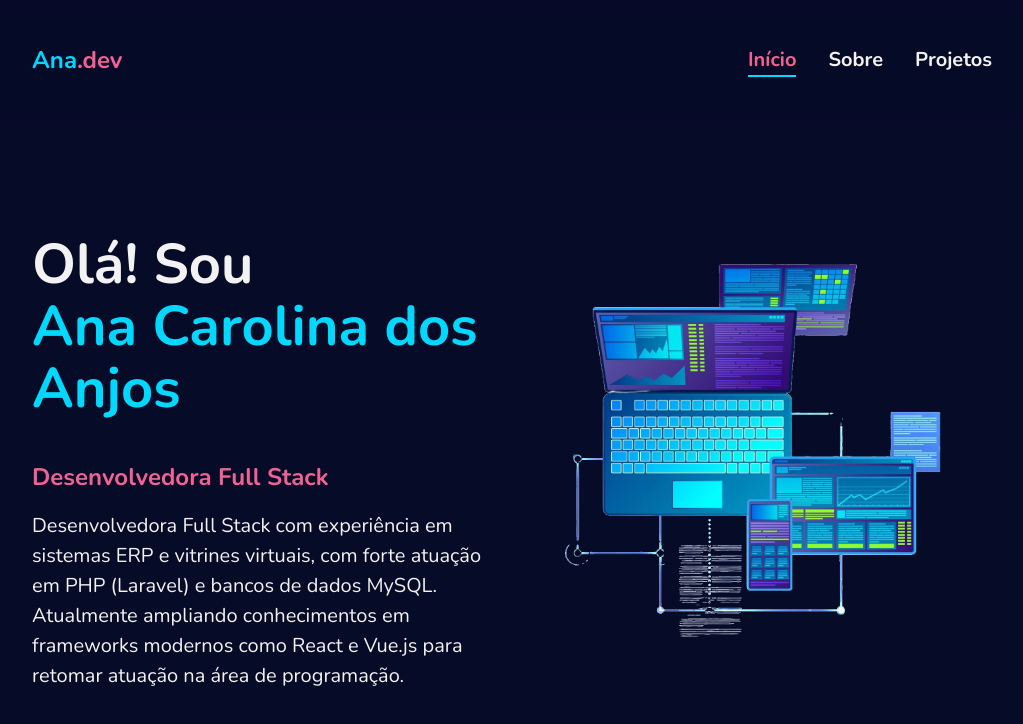
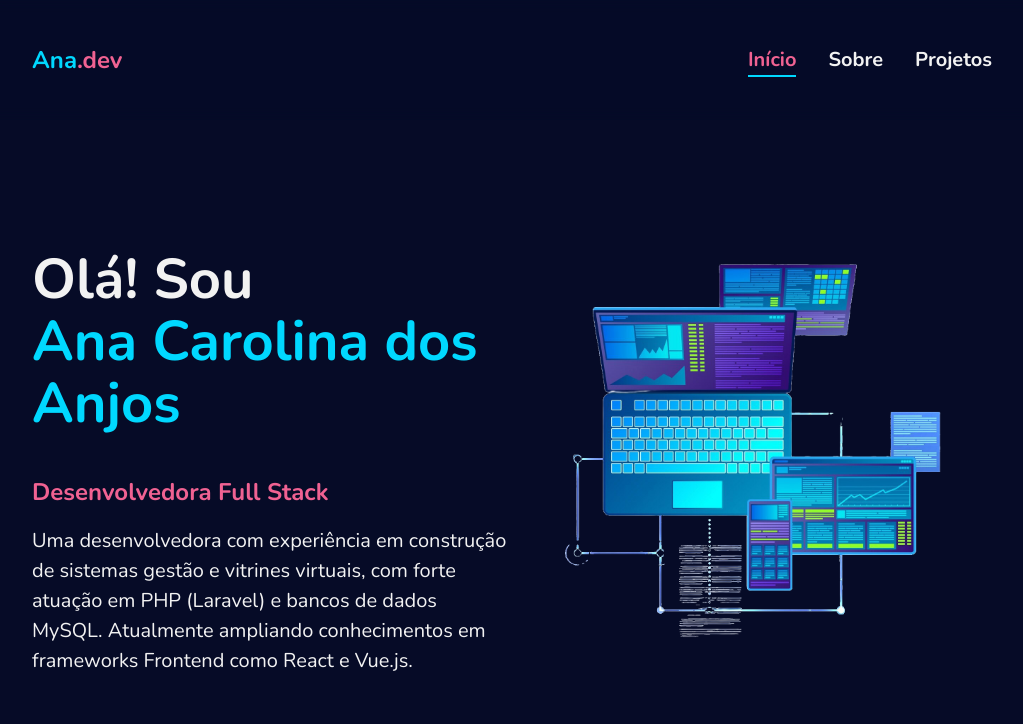
Before and after one commit to AnaCarolinaAPS/portfolio, a React (Vite) app: page / in a window 1280 px wide. Shown: the top 724 px of the page, without its empty margins (128-1151 px from the left). Built offline with nearby package versions, Linux system fonts and the light colour scheme.

Commit message:
[chore] (dados) Ajuste nos textos de projetos e resumo

```diff
--- a/src/data/projetos.ts
+++ b/src/data/projetos.ts
@@ -31,21 +31,25 @@ const projetosData: ProjetosDataType[] = [
         titulo: "PowerTrade.py",
         status: "Em Andamento",
         imagem: "/assets/images/powertrade.png",
-        resumo: "Sistema completo de logística com controle financeiro, funcionários e faturação.",
-        descricao: "Desenvolvedora Full Stack com experiência em sistemas ERP e vitrines virtuais, com forte atuação em PHP (Laravel) e bancos de dados MySQL. Atualmente ampliando conhecimentos em frameworks modernos como React e Vue.js para retomar atuação na área de programação.",
+        resumo: "Sistema de logística tipo courrier com controle financeiro, recursos humanos e faturação.",
+        descricao: "Trabalhei como desenvolvedora FullStack nesse projeto, criando os conceitos, banco de dados e estrutura. O sistema foi criado em PHP (laravel) com base de dados MySQL com autenticação usando o Breeze e com níveis de acesso usando o Spatie.\nO projeto incluí a landing page e sistema web tipo ERP para controle logístico, financeiro e de recuros humanos da empresa. A ideia principal foi a informatização dos processos internos e trazer mais transparência para os clientes, substituindo o uso de planilhas Excel.\nO sistema também foi aberto ao público, permitindo que os clientes acompanhem os pacotes que estão chegando, visualizem pagamentos realizados e consultem um histórico completo das suas movimentações.",
         tecnologias: [
-            { nome: "React", icone: "https://cdn.jsdelivr.net/gh/devicons/devicon@latest/icons/react/react-original.svg" },
+            { nome: "PHP (Laravel)", icone: "https://cdn.jsdelivr.net/gh/devicons/devicon@latest/icons/laravel/laravel-original.svg" },
             { nome: "Bootstrap", icone: "https://cdn.jsdelivr.net/gh/devicons/devicon@latest/icons/bootstrap/bootstrap-original.svg" },
-            { nome: "Vue.js", icone: "https://cdn.jsdelivr.net/gh/devicons/devicon@latest/icons/vuejs/vuejs-original.svg" },
+            { nome: "MySql", icone: "https://cdn.jsdelivr.net/gh/devicons/devicon@latest/icons/mysql/mysql-original.svg" },
         ],
         recursos: [
-            { descricao: "User Auth - Sign up/sign in via Firebase email/password authentication." },
-            { descricao: "Dashboard - Simple, intuitive interface for managing interviews." },
-            { descricao: "Fully responsive design across desktop, tablet, and mobile" },
+            { descricao: "Autenticação de usuários;" },
+            { descricao: "Perfis de usuário diferenciados;" },
+            { descricao: "Controle de cargas, pacotes e entregas;" },
+            { descricao: "Controle de caixas, invoices e vendas;" },
+            { descricao: "Controle de funcionários, folhas de pagamentos e férias;" },
+            { descricao: "Relatório de carga com gráficos de cargas e lucros;" },
+            { descricao: "Relatório financeiro mensal com filtros e gráficos de gastos;" },
         ],
         links: [
+            { text: "Visitar", href: "https://powertrade.com.py/", icone: "https://cdn.jsdelivr.net/gh/devicons/devicon@latest/icons/react/react-original.svg" },
             { text: "Git Hub", href: "https://github.com/AnaCarolinaAPS/powertradesys", icone: "https://cdn.jsdelivr.net/gh/devicons/devicon@latest/icons/react/react-original.svg" },
-            { text: "Live Demo", href: "https://github.com/AnaCarolinaAPS/powertradesys", icone: "https://cdn.jsdelivr.net/gh/devicons/devicon@latest/icons/react/react-original.svg" },
         ],
     },
     {
@@ -54,19 +58,22 @@ const projetosData: ProjetosDataType[] = [
         status: "Em Andamento",
         imagem: "/assets/images/capacit.png",
         resumo: "Sistema para uma escola de informática com controle de alunos, turmas e pagamentos.",
-        descricao: "Desenvolvedora Full Stack com experiência em sistemas ERP e vitrines virtuais, com forte atuação em PHP (Laravel) e bancos de dados MySQL. Atualmente ampliando conhecimentos em frameworks modernos como React e Vue.js para retomar atuação na área de programação.",
+        descricao: "Trabalhando atualmente como desenvolvedora FullStack nesse projeto que tem como objetivo substituir o sistema desktop atual da escola, trazendo maior acessibilidade, responsividade e maior customização para as necessidades do cliente.\nO sistema contará com controle de alunos, atendimento/presenças, cursos, módulos e turmas, além de um controle de estoque e vendas para cantina da escola. ",
         tecnologias: [
-            { nome: "React", icone: "https://cdn.jsdelivr.net/gh/devicons/devicon@latest/icons/react/react-original.svg" },
+            { nome: "PHP (Laravel)", icone: "https://cdn.jsdelivr.net/gh/devicons/devicon@latest/icons/laravel/laravel-original.svg" },
             { nome: "Bootstrap", icone: "https://cdn.jsdelivr.net/gh/devicons/devicon@latest/icons/bootstrap/bootstrap-original.svg" },
-            { nome: "Vue.js", icone: "https://cdn.jsdelivr.net/gh/devicons/devicon@latest/icons/vuejs/vuejs-original.svg" },
+            { nome: "MySql", icone: "https://cdn.jsdelivr.net/gh/devicons/devicon@latest/icons/mysql/mysql-original.svg" },
         ],
         recursos: [
-            { descricao: "User Auth - Sign up/sign in via Firebase email/password authentication." },
-            { descricao: "Dashboard - Simple, intuitive interface for managing interviews." },
-            { descricao: "Fully responsive design across desktop, tablet, and mobile" },
+            { descricao: "Autenticação de usuários;" },
+            { descricao: "Controle de alunos e interessados com relatórios;" },
+            { descricao: "Controle de cursos, módulos, certificados e professores; " },
+            { descricao: "Controle de turmas, salas e presença;" },
+            { descricao: "Controle de contas a receber, a pagar, gastos e caixa;" },
+            { descricao: "Controle de estoque, vendas e caixa para cantina." },
         ],
         links: [
-            { text: "Git Hub", href: "https://github.com/AnaCarolinaAPS/powertradesys", icone: "https://cdn.jsdelivr.net/gh/devicons/devicon@latest/icons/react/react-original.svg" },
+            // { text: "Git Hub", href: "https://github.com/AnaCarolinaAPS/powertradesys", icone: "https://cdn.jsdelivr.net/gh/devicons/devicon@latest/icons/react/react-original.svg" },
         ],
     },
     {
@@ -75,11 +82,73 @@ const projetosData: ProjetosDataType[] = [
         status: "Concluído",
         imagem: "/assets/images/edtpy.png",
         resumo: "Loja de produtos para rodeios, construido em wordpress.",
+        descricao: "",
+        tecnologias: [
+            { nome: "PHP", icone: "https://cdn.jsdelivr.net/gh/devicons/devicon@latest/icons/php/php-original.svg" },
+            { nome: "CSS", icone: "https://cdn.jsdelivr.net/gh/devicons/devicon@latest/icons/css3/css3-original.svg" },
+            { nome: "Wordpress", icone: "https://cdn.jsdelivr.net/gh/devicons/devicon@latest/icons/wordpress/wordpress-plain.svg" },
+        ],
+        recursos: [
+            { descricao: "." },
+        ],
+        links: [
+            { text: "Visitar", href: "https://edtpy.com/", icone: "#" },
+        ],
+    },
+    {
+        id: "coexma",
+        titulo: "Coexma",
+        status: "Finalizado",
+        imagem: "/assets/images/capacit.png",
+        resumo: "Loja de cadeiras e móveis de escritório, construído em wordpress.",
+        descricao: ".",
+        tecnologias: [
+            { nome: "PHP", icone: "https://cdn.jsdelivr.net/gh/devicons/devicon@latest/icons/php/php-original.svg" },
+            { nome: "CSS", icone: "https://cdn.jsdelivr.net/gh/devicons/devicon@latest/icons/css3/css3-original.svg" },
+            { nome: "Wordpress", icone: "https://cdn.jsdelivr.net/gh/devicons/devicon@latest/icons/wordpress/wordpress-plain.svg" },
+        ],
+        recursos: [
+            { descricao: "." },
+            { descricao: "." },
+            { descricao: "." },
+        ],
+        links: [
+            { text: "Visitar", href: "https://coexma.com.py/", icone: "#" },
+        ],
+    },
+    {
+        id: "novaelectronicos",
+        titulo: "NovaElectronicos",
+        status: "Finalizado",
+        imagem: "/assets/images/capacit.png",
+        resumo: "Vitrine virtual de produtos eletrônicos responsiva.",
+        descricao: "Trabalhei como desenvolvedora FullStack nesse projeto, o projeto foi desenvolvido com Backend PHP (Laravel) e Frontend Bootstrap e componentes VueJs. O projeto conta com painel administrativo baseado no template AdminLTE, e possui controle de produtos, usuários, categorias, sendo possível adicionar os icones de categorias e as fotos dos produtos.",
+        tecnologias: [
+            { nome: "PHP (Laravel)", icone: "https://cdn.jsdelivr.net/gh/devicons/devicon@latest/icons/laravel/laravel-original.svg" },
+            { nome: "Bootstrap", icone: "https://cdn.jsdelivr.net/gh/devicons/devicon@latest/icons/bootstrap/bootstrap-original.svg" },
+            { nome: "VueJs", icone: "https://cdn.jsdelivr.net/gh/devicons/devicon@latest/icons/vuejs/vuejs-original.svg" },
+            { nome: "MySql", icone: "https://cdn.jsdelivr.net/gh/devicons/devicon@latest/icons/mysql/mysql-original.svg" },
+        ],
+        recursos: [
+            { descricao: "Autenticação de usuários;" },
+            { descricao: "Controle de produtos e categorias com fotos;" },
+            { descricao: "Design responsivo para desktop, tablet e celular." },
+        ],
+        links: [
+            { text: "Git Hub", href: "https://github.com/AnaCarolinaAPS/powertradesys", icone: "https://cdn.jsdelivr.net/gh/devicons/devicon@latest/icons/react/react-original.svg" },
+        ],
+    },
+    {
+        id: "votacao",
+        titulo: "Votacao",
+        status: "Finalizado",
+        imagem: "/assets/images/capacit.png",
+        resumo: "Sistema para uma escola de informática com controle de alunos, turmas e pagamentos.",
         descricao: "Desenvolvedora Full Stack com experiência em sistemas ERP e vitrines virtuais, com forte atuação em PHP (Laravel) e bancos de dados MySQL. Atualmente ampliando conhecimentos em frameworks modernos como React e Vue.js para retomar atuação na área de programação.",
         tecnologias: [
-            { nome: "React", icone: "https://cdn.jsdelivr.net/gh/devicons/devicon@latest/icons/react/react-original.svg" },
+            { nome: "PHP (Laravel)", icone: "https://cdn.jsdelivr.net/gh/devicons/devicon@latest/icons/laravel/laravel-original.svg" },
             { nome: "Bootstrap", icone: "https://cdn.jsdelivr.net/gh/devicons/devicon@latest/icons/bootstrap/bootstrap-original.svg" },
-            { nome: "Vue.js", icone: "https://cdn.jsdelivr.net/gh/devicons/devicon@latest/icons/vuejs/vuejs-original.svg" },
+            { nome: "MySql", icone: "https://cdn.jsdelivr.net/gh/devicons/devicon@latest/icons/mysql/mysql-original.svg" },
         ],
         recursos: [
             { descricao: "User Auth - Sign up/sign in via Firebase email/password authentication." },
--- a/src/data/resumo.ts
+++ b/src/data/resumo.ts
@@ -8,7 +8,7 @@ export interface ResumoDataType {
 const resumoData: ResumoDataType = {
     nome: "Ana Carolina dos Anjos",
     profissao: "Desenvolvedora Full Stack",
-    resumo: "Desenvolvedora Full Stack com experiência em sistemas ERP e vitrines virtuais, com forte atuação em PHP (Laravel) e bancos de dados MySQL. Atualmente ampliando conhecimentos em frameworks modernos como React e Vue.js para retomar atuação na área de programação.",
+    resumo: "Uma desenvolvedora com experiência em construção de sistemas gestão e vitrines virtuais, com forte atuação em PHP (Laravel) e bancos de dados MySQL. Atualmente ampliando conhecimentos em frameworks Frontend como React e Vue.js.",
     email: "anacarolinaapv@gmail.com",
 };
 
```
